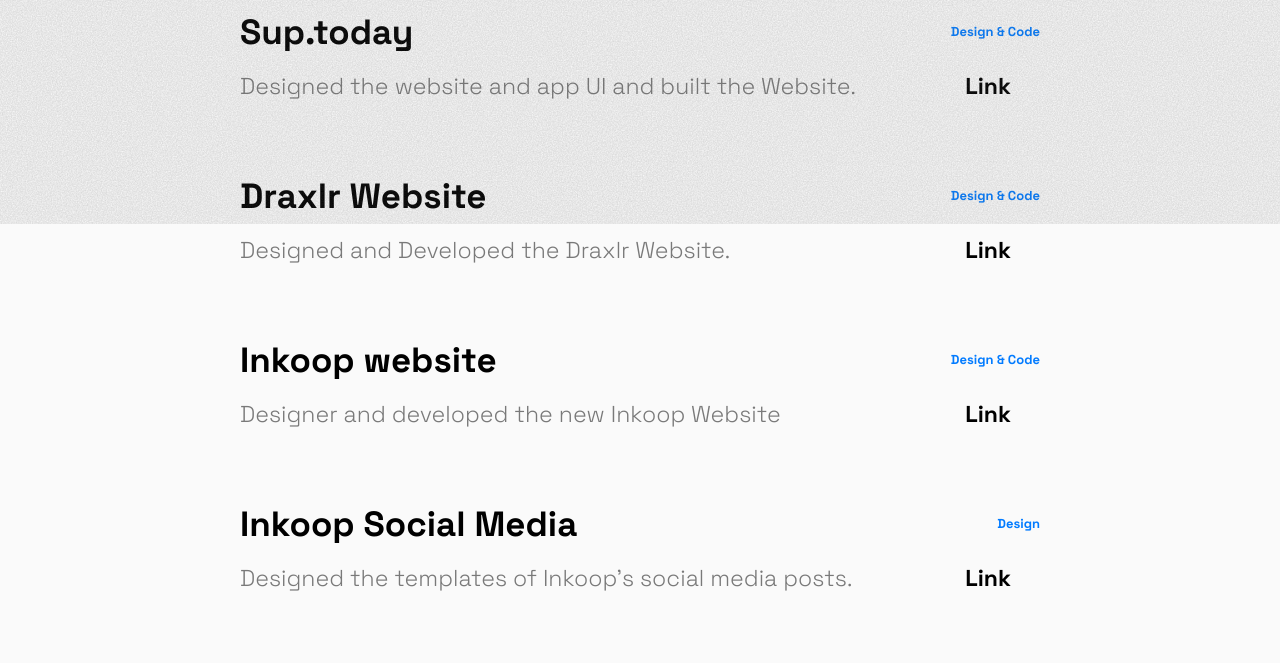
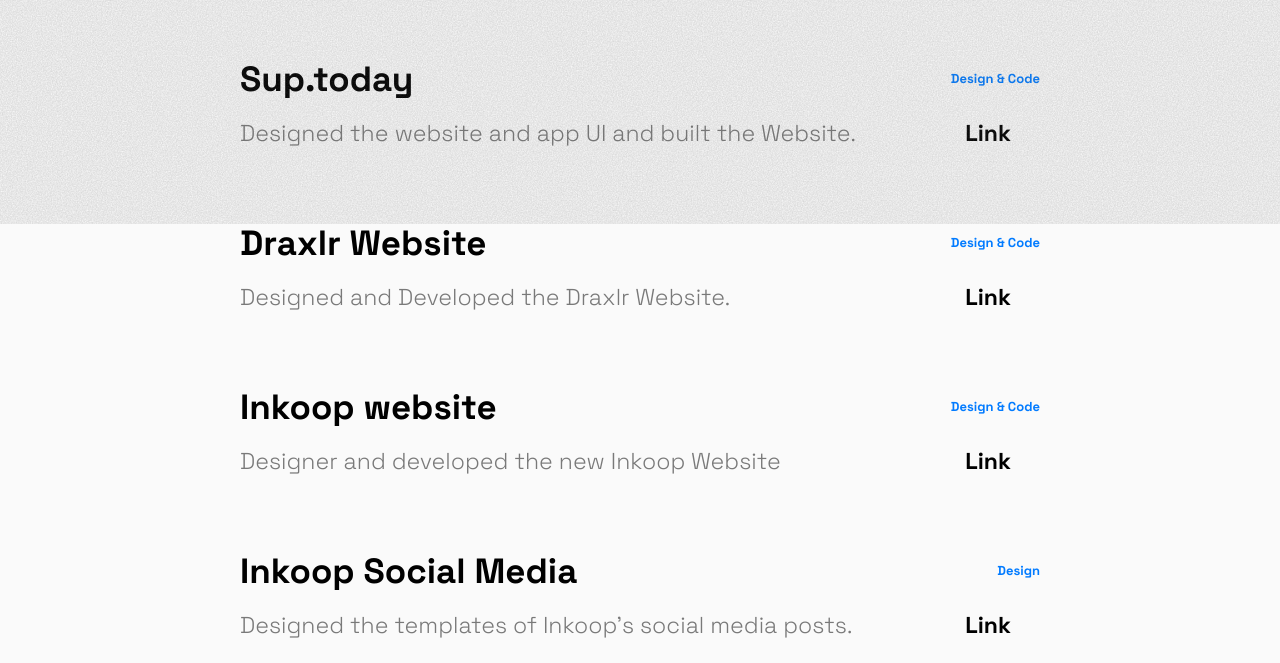
Before and after one commit to nirnejak/nirnejak-website-2020, a Gatsby site: page /work in a window 1280 px wide. Shown: the part 776-1439 px from the top of the page. Built offline with nearby package versions, Linux system fonts and the light colour scheme; Gatsby itself is replaced by a stand-in of ours; no server answers; some icons are missing.

Commit message:
Work: Spacing Fixes

```diff
--- a/src/components/molecules/WorkRow.tsx
+++ b/src/components/molecules/WorkRow.tsx
@@ -15,7 +15,7 @@
   display: "flex",
   justifyContent: "space-between",
   alignItems: "center",
-  marginBottom: 60,
+  marginTop: 60,
 
   "&hover": {
     backgroundColor: "red",
```
